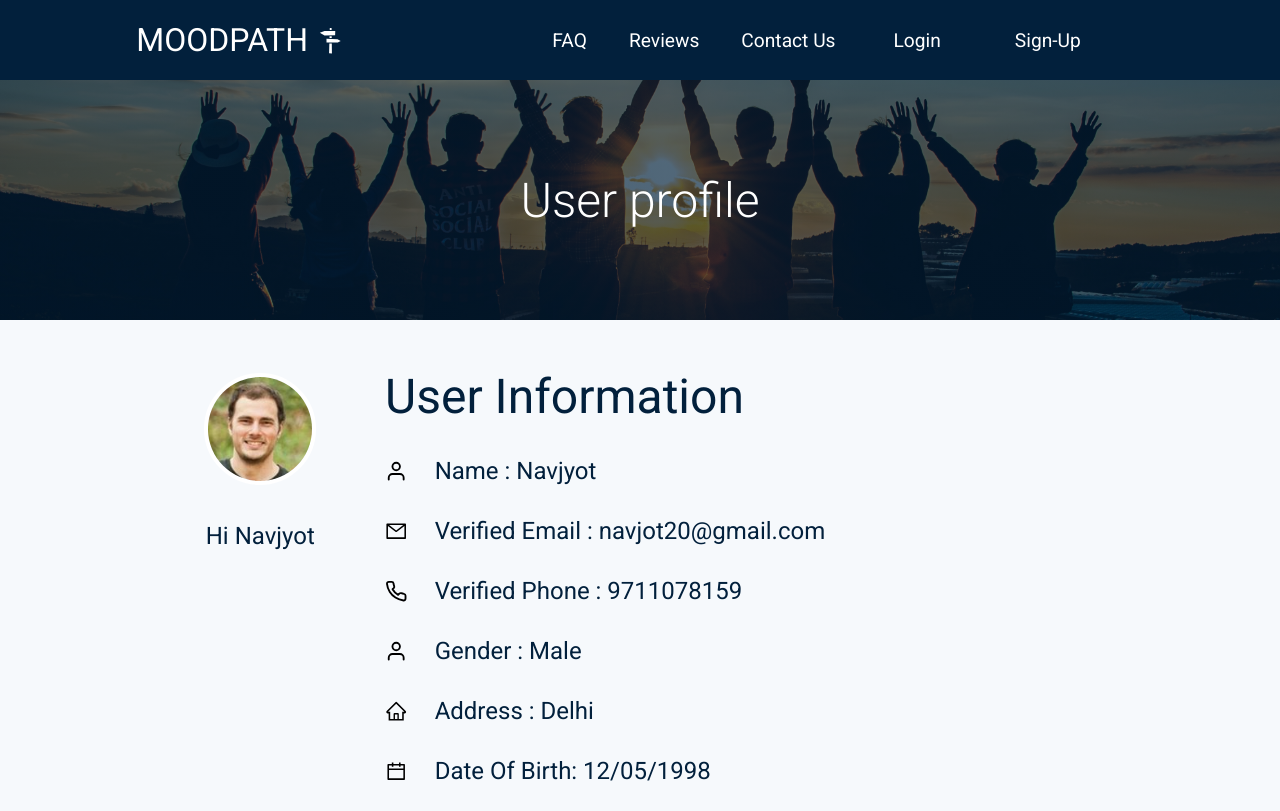
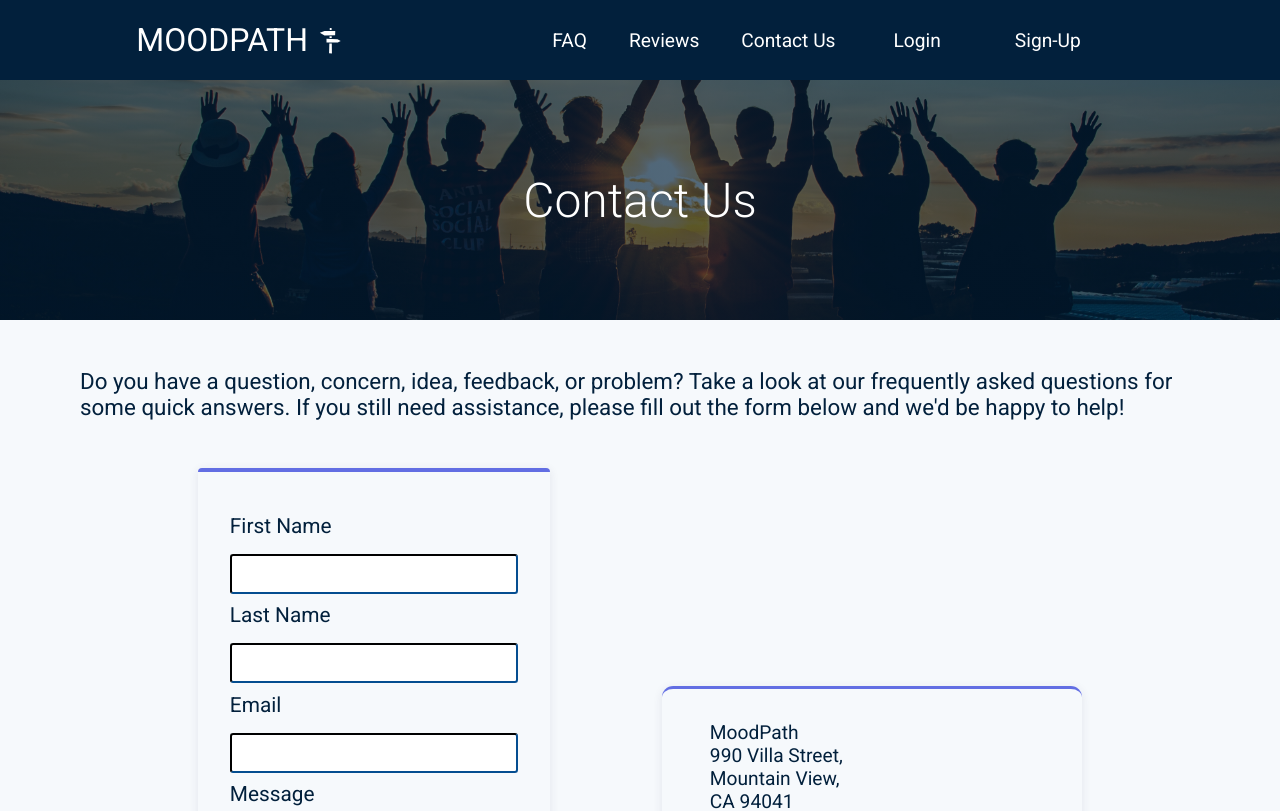
Before and after one commit to somyaguglani/MoodPath, a React (Create React App) app: page /contact-us in a window 1280 px wide. Shown: the top 811 px of the page. Built offline with nearby package versions, Linux system fonts and the light colour scheme.

Commit message:
resolved error in ContactUs the wrong css file was imported

```diff
--- a/src/App.js
+++ b/src/App.js
@@ -18,12 +18,13 @@
         <Navbar />
         <Switch>
           <Route path="/" exact component={Home} />
-          <Route path="/contact-us" component={UserProfile} />
+          <Route path="/contact-us" component={ContactUs} />
           <Route path="/faq" component={FAQ} />
           <Route path="/reviews" component={Reviews} />
           <Route path="/login" component={Login} />
           <Route path="/signup" component={SignUp} />
           <Route path="/testquestions" component={TestQuestions} />
+          <Route path="/userprofile" component={UserProfile} />
         </Switch>
       </Router>
       <Footer />
--- a/src/components/ContactUs/ContactUs.jsx
+++ b/src/components/ContactUs/ContactUs.jsx
@@ -1,6 +1,5 @@
 import React, { useState } from "react";
-// import css from "../ContactUs/ContactUs.module.css";
-import css from "../UserProfile/UserProfile.module.css";
+import css from "../ContactUs/ContactUs.module.css";
 import { Link } from "react-router-dom";
 
 function ContactUs() {
```
Also changed, not shown: 1 other file (tests, documents, lock files or other folders).
